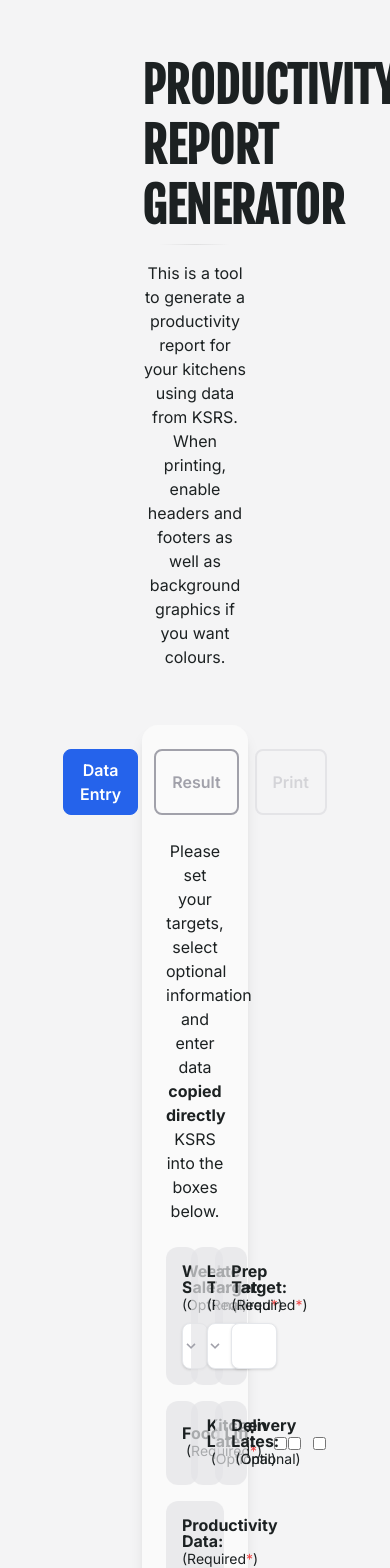
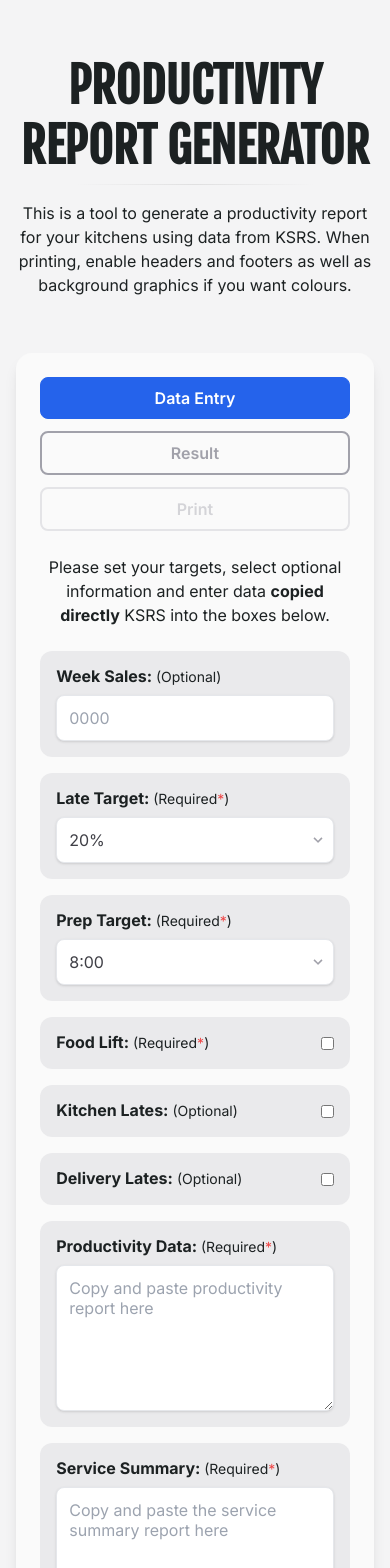
Before and after one commit to taidoan/productivity-report, a React (Create React App) app: page / in a window 390 px wide. Shown: the top 1568 px of the page. Built offline with nearby package versions, Linux system fonts and the light colour scheme.

Commit message:
Responsive for smaller screen

```diff
--- a/src/App.js
+++ b/src/App.js
@@ -5,7 +5,7 @@ import Footer from "./Footer";
 
 function App() {
   return (
-    <div className="container w-3/5 mx-auto px-16 ">
+    <div className="w-11/12 xl:w-3/5 mx-auto">
       <Header />
       <Content />
       <Footer />
--- a/src/Content.js
+++ b/src/Content.js
@@ -56,8 +56,8 @@ const Content = () => {
   };
 
   return (
-    <div className="bg-zinc-50 rounded-2xl p-6 shadow-lg">
-      <nav className="flex space-x-4 justify-center mb-6">
+    <div className="bg-zinc-50 rounded-2xl p-6 shadow-lg w-full">
+      <nav className="flex flex-col space-y-3 sm:space-y-0 sm:flex-row sm:space-x-4 justify-center mb-6">
         <button
           className={`border font-semibold rounded-lg px-2 py-2 pl-4 pr-4  ${
             activeTab === "dataEntry"
--- a/src/Form.js
+++ b/src/Form.js
@@ -50,7 +50,7 @@ const KSRSForm = ({ onSubmit, initialData }) => {
 
   return (
     <form onSubmit={handleSubmit} className="productivity-form">
-      <div className="grid gap-x-4 gap-y-4 grid-cols-3">
+      <div className="flex flex-col md:grid gap-x-4 gap-y-4 grid-cols-3">
         <div className="flex flex-col gap-y-2 rounded-xl p-4 bg-opacity-70 bg-zinc-200">
           <label for="sales" className="font-bold leading-4">
             Week Sales: <span className="font-normal text-sm">(Optional)</span>
--- a/src/Header.js
+++ b/src/Header.js
@@ -1,17 +1,15 @@
 const Header = () => {
   return (
     <header className="my-14">
-      <div className="container text-center">
+      <div className="container text-center md:w-9/12 mx-auto">
         <h1 className="leading-tight text-5xl font-extrabold font-headline uppercase">
           Productivity Report Generator
         </h1>
         <hr class="h-px border-t-0 bg-transparent bg-gradient-to-r from-transparent via-neutral-400 to-transparent opacity-25 dark:opacity-100 w-2/3 mx-auto mb-4 mt-2" />
         <p className="leading-normal">
           This is a tool to generate a productivity report for your kitchens
-          using data from KSRS.
-          <br />
-          When printing, enable headers and footers as well as background
-          graphics if you want colours.
+          using data from KSRS. When printing, enable headers and footers as
+          well as background graphics if you want colours.
         </p>
       </div>
     </header>
```
